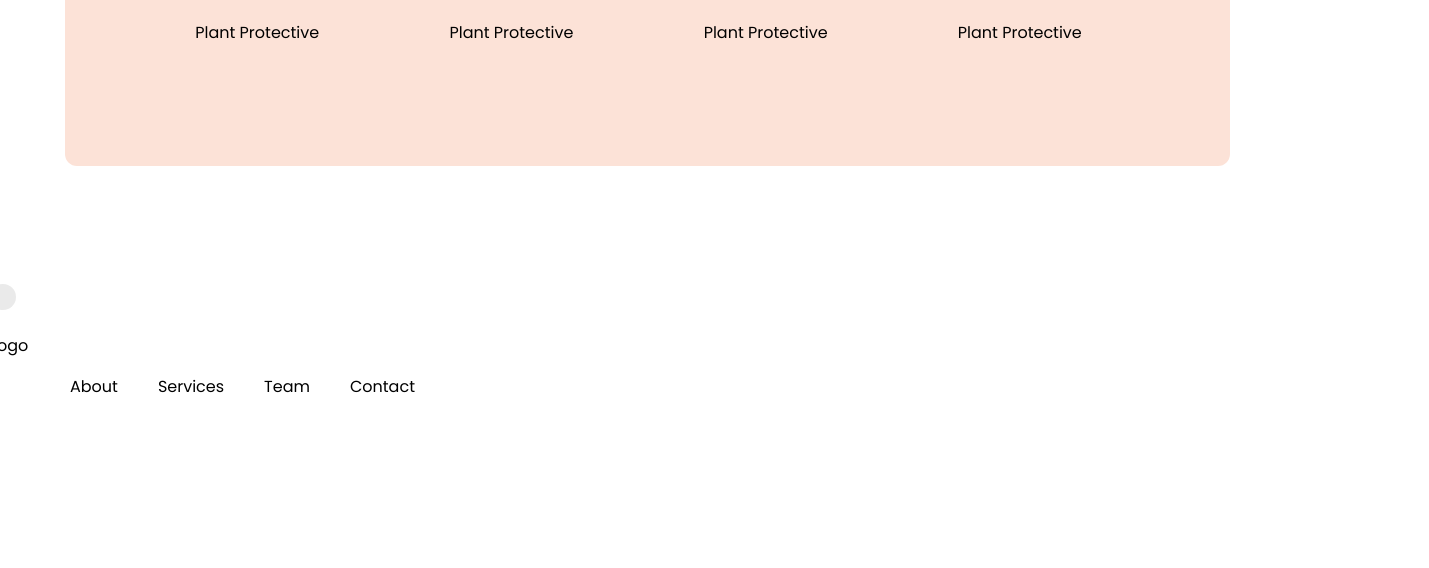
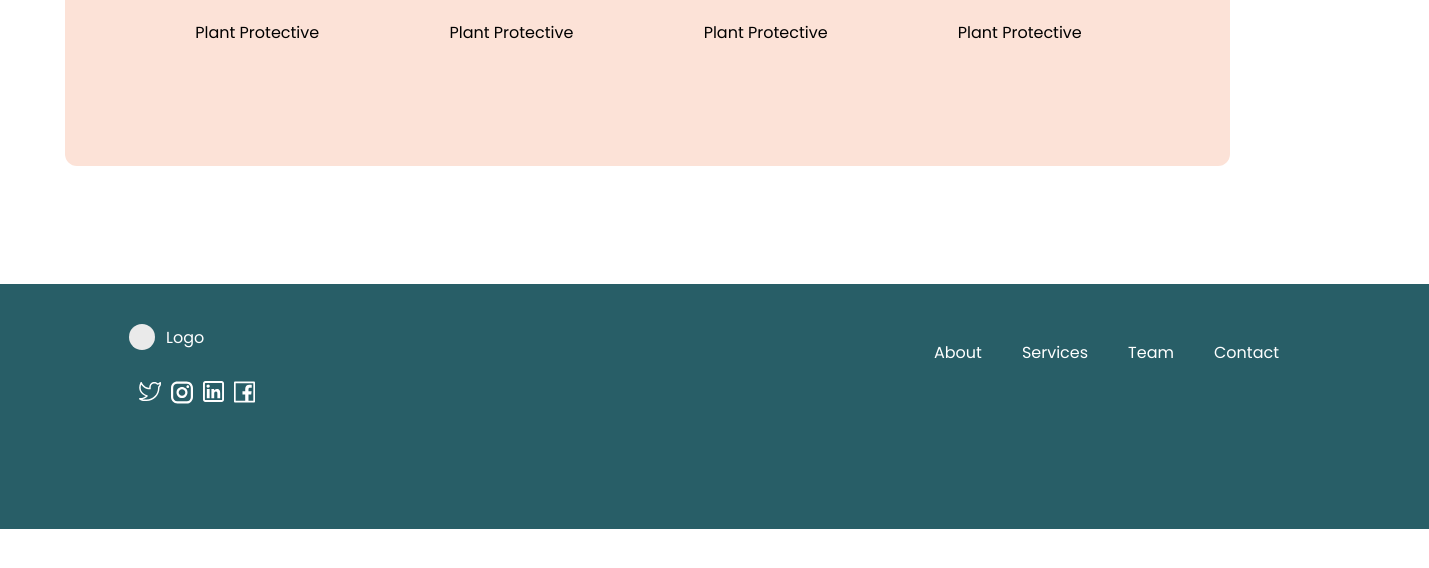
Before and after one commit to edgarfpllefia/examenEdgarMoreno, a plain HTML site: page index.html in a window 1280 px wide. Shown: the part 3188-3756 px from the top of the page, 1429 px wide, since content can reach past the window. Drawn offline with Linux system fonts and the light colour scheme.

Commit message:
UltimoCommit

```diff
--- a/index.html
+++ b/index.html
@@ -29,9 +29,10 @@
             <h1>The dawn of a new era in health is here</h1>
             <p class="pUno">Lorem ipsum dolor sit amet consectetur. Quam ut consequat at a.
                 Diam lacus platea orci vel elit blandit facilisis </p>
-                <div class="divinput">
+                 <div class="divinput">
                 <input type="submit" value="Join Now">
                 </div>
+
                 <div class="fotosUno">
                     <div><img src="/imagenes/fotouno.svg" alt=""></div>
                     <div><img src="/imagenes/fotodos.svg" alt=""></div>
@@ -150,13 +151,13 @@
             </div>
         </main>
         <footer>
-            <div>
-                <div>
+            <div style="display:flex; justify-content: space-between;">
+                <div style="display: flex; gap: 5px; margin-top: 40px;;">
                     <div><img src="/imagenes/LogoFooter.svg" alt=""></div>
-                    <div><p>Logo</p></div>
-                </div>
-                <div>
-                    <ul>
+                    <div><p style="margin-top: 1px; margin-left: 6px;">Logo</p></div>
+                    </div>
+                <div style="margin-right: 150px; margin-top: 40px;">
+                    <ul style="margin-left: 20px;">
                         <li>About</li>
                         <li>Services</li>
                         <li>Team</li>
@@ -164,11 +165,11 @@
                     </ul>
                 </div>
             </div>
-            <div>
-                <div><img src="/imagenes/twitter.svg" alt="twitter"></div>
-                <div><img src="/imagenes/insta.svg" alt="insta"></div>
-                <div><img src="/imagenes/linkedink.svg" alt="link"></div>
-                <div><img src="/imagenes/facebook.svg" alt="face"></div>
+            <div style="display: flex; ">
+                <div style="margin-left:10px;"><img src="/imagenes/twitter.svg" alt="twitter"></div>
+                <div style="margin-left:10px;"><img src="/imagenes/insta.svg" alt="insta"></div>
+                <div style="margin-left:10px;"><img src="/imagenes/linkedink.svg" alt="link"></div>
+                <div style="margin-left:10px;"><img src="/imagenes/facebook.svg" alt="face"></div>
             </div>
         </footer>
     </div>
--- a/style.css
+++ b/style.css
@@ -167,4 +167,11 @@ button{
 
 footer{
     margin-top: 118px;
+    background-color: #285E67;
+    width: 1300px;
+    max-width: 1441px;
+    height: 245px;
+    max-height: 245px;
+    color: white;
+    padding-left:139px;
 }
```
